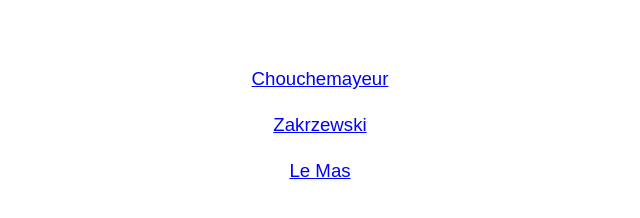
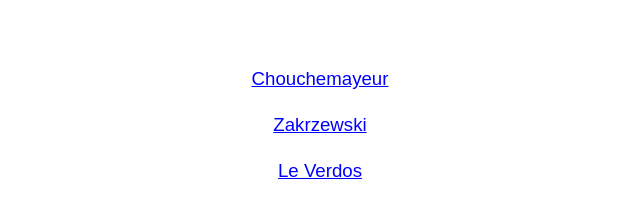
Before and after one commit to Marc-Moszkowski/MMM, a plain HTML site: page Art.html in a window 1280 px wide. Shown: the full height of the page, 320-960 px from the left. Drawn offline with Linux system fonts and the light colour scheme.

Commit message:
Add files via upload

```diff
--- a/Art.html
+++ b/Art.html
@@ -5,7 +5,7 @@ xmlns:m="http://schemas.microsoft.com/office/2004/12/omml"
 xmlns="http://www.w3.org/TR/REC-html40">
 
 <head>
-<meta http-equiv=Content-Type content="text/html; charset=windows-1252">
+<meta http-equiv=Content-Type content="text/html; charset=utf-8">
 <meta name=ProgId content=Word.Document>
 <meta name=Generator content="Microsoft Word 14">
 <meta name=Originator content="Microsoft Word 14">
@@ -16,16 +16,16 @@ xmlns="http://www.w3.org/TR/REC-html40">
  <o:DocumentProperties>
   <o:Author>&#45;&#45;-</o:Author>
   <o:LastAuthor>&#45;&#45;-    </o:LastAuthor>
-  <o:Revision>6</o:Revision>
-  <o:TotalTime>25</o:TotalTime>
-  <o:Created>2026-05-29T09:40:00Z</o:Created>
-  <o:LastSaved>2026-06-01T06:43:00Z</o:LastSaved>
+  <o:Revision>2</o:Revision>
+  <o:TotalTime>34</o:TotalTime>
+  <o:Created>2026-06-01T09:32:00Z</o:Created>
+  <o:LastSaved>2026-06-01T09:32:00Z</o:LastSaved>
   <o:Pages>1</o:Pages>
   <o:Words>39</o:Words>
-  <o:Characters>223</o:Characters>
+  <o:Characters>226</o:Characters>
   <o:Lines>1</o:Lines>
   <o:Paragraphs>1</o:Paragraphs>
-  <o:CharactersWithSpaces>261</o:CharactersWithSpaces>
+  <o:CharactersWithSpaces>264</o:CharactersWithSpaces>
   <o:Version>14.00</o:Version>
  </o:DocumentProperties>
  <o:OfficeDocumentSettings>
@@ -53,7 +53,6 @@ xmlns="http://www.w3.org/TR/REC-html40">
    <w:BreakWrappedTables/>
    <w:SplitPgBreakAndParaMark/>
   </w:Compatibility>
-  <w:BrowserLevel>MicrosoftInternetExplorer4</w:BrowserLevel>
   <m:mathPr>
    <m:mathFont m:val="Cambria Math"/>
    <m:brkBin m:val="before"/>
@@ -473,7 +472,7 @@ class=SpellE>Zakrzewski</span></a><o:p></o:p></span></p>
 <p class=MsoNormal align=center style='mso-margin-top-alt:auto;margin-bottom:
 .25in;text-align:center'><span style='font-size:14.0pt;mso-bidi-font-size:12.0pt;
 font-family:"Arial","sans-serif";mso-fareast-font-family:"Times New Roman"'><a
-href="https://marc-moszkowski.github.io/Le-Mas/Pages.html">Le Mas</a><o:p></o:p></span></p>
+href="https://marc-moszkowski.github.io/Le-Mas/Pages.html">Le Verdos</a><o:p></o:p></span></p>
 
 </div>
 
```
